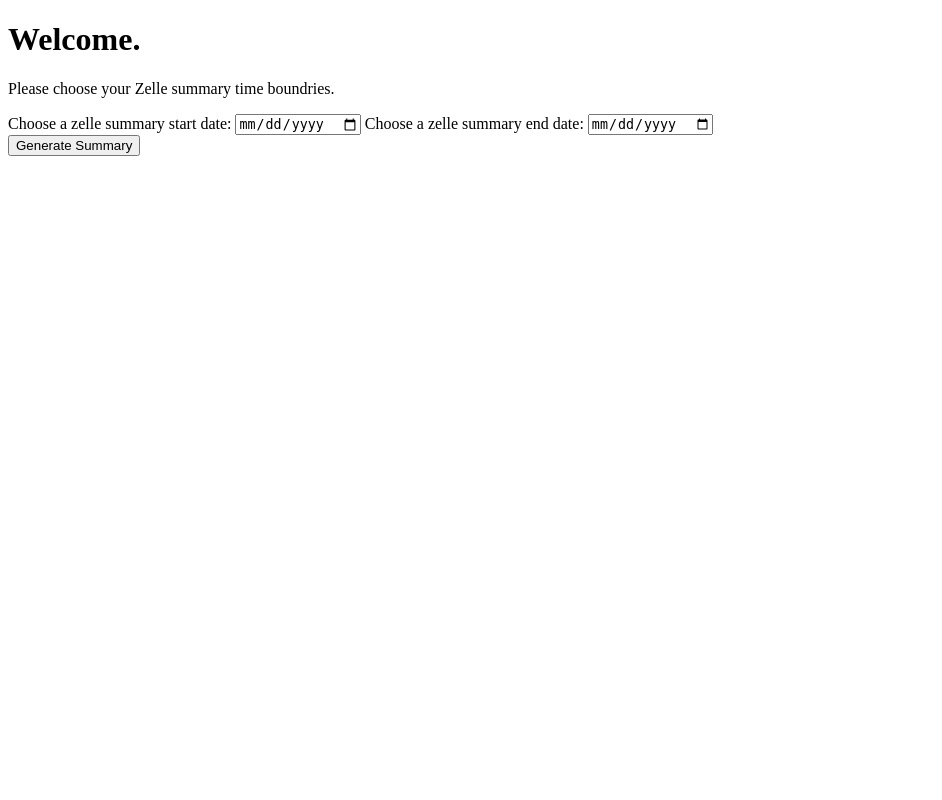
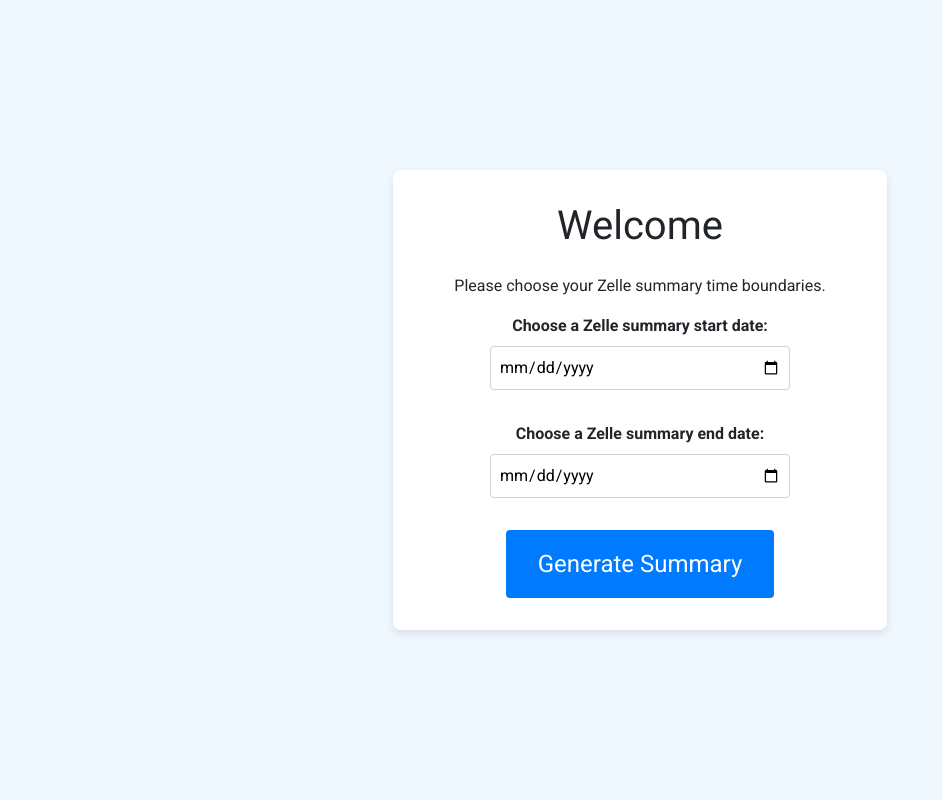
Before and after one commit to Rriznyk04/ZelleMail, a Flask app: page /summary_time in a window 1280 px wide. Shown: the whole page, without its empty margins (0-942 px from the left). Run offline with Flask 3, Linux system fonts and the light colour scheme; some libraries are stand-ins or nearby versions.

Commit message:
Added styling to HTML pages.

```diff
--- a/templates/summary_time.html
+++ b/templates/summary_time.html
@@ -1,3 +1,5 @@
+<!--
+**Original**
 <!DOCTYPE html>
 <html>
 <head>
@@ -18,3 +20,84 @@
     </form>
 </body>
 </html>
+-->
+
+<!DOCTYPE html>
+<html lang="en">
+<head>
+    <meta charset="UTF-8">
+    <meta name="viewport" content="width=device-width, initial-scale=1.0">
+    <title>ZelleMail Summary Time</title>
+    <link href="https://stackpath.bootstrapcdn.com/bootstrap/4.5.2/css/bootstrap.min.css" rel="stylesheet">
+    <link href="https://fonts.googleapis.com/css2?family=Roboto:wght@400;700&family=Open+Sans:wght@400;600&display=swap" rel="stylesheet">
+    <style>
+        body, html {
+            height: 100%;
+            margin: 0;
+            font-family: 'Roboto', sans-serif;
+            background-color: #f0f8ff; /* Light background color */
+            display: flex;
+            justify-content: center;
+            align-items: center;
+        }
+        .form-container {
+            text-align: center;
+            background-color: white; /* White background for the container */
+            padding: 2rem;
+            border-radius: 0.5rem;
+            box-shadow: 0 4px 8px rgba(0, 0, 0, 0.1);
+            animation: fadeIn 2s;
+        }
+        .btn-primary {
+            background-color: #007bff; /* Bootstrap primary blue */
+            border-color: #007bff;
+            padding: 1rem 2rem;
+            font-size: 1.5rem;
+            transition: background-color 0.3s, transform 0.3s;
+            color: white;
+            text-decoration: none;
+            display: inline-block;
+            border: none;
+            cursor: pointer;
+        }
+        .btn-primary:hover {
+            background-color: #0056b3; /* Darker blue on hover */
+            border-color: #0056b3;
+            transform: scale(1.05);
+        }
+        label {
+            display: block;
+            margin-top: 1rem;
+            font-weight: bold;
+        }
+        input[type="date"] {
+            margin-bottom: 1rem;
+            padding: 0.5rem;
+            font-size: 1rem;
+            border: 1px solid #ced4da;
+            border-radius: 0.25rem;
+            width: 100%;
+            max-width: 300px;
+        }
+        @keyframes fadeIn {
+            from { opacity: 0; }
+            to { opacity: 1; }
+        }
+    </style>
+</head>
+<body>
+    <div class="form-container">
+        <h1 class="mb-4">Welcome</h1>
+        <p>Please choose your Zelle summary time boundaries.</p>
+        <form action="Generate" method="post">
+            <label for="start-date">Choose a Zelle summary start date:</label>
+            <input type="date" id="start-date" name="start-date" required>
+
+            <label for="end-date">Choose a Zelle summary end date:</label>
+            <input type="date" id="end-date" name="end-date" required>
+
+            <button type="submit" class="btn btn-primary mt-3">Generate Summary</button>
+        </form>
+    </div>
+</body>
+</html>
```
Also changed, not shown: templates/login.html (+86 -1 lines).
